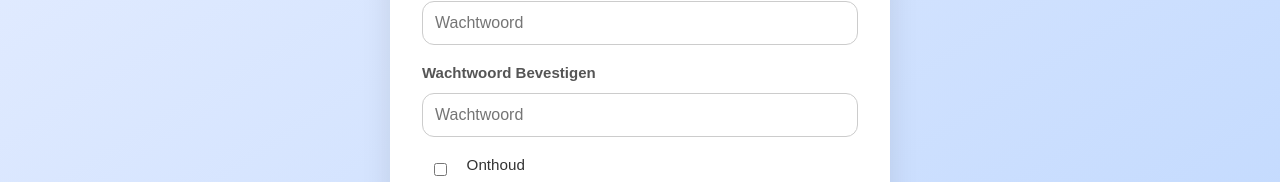
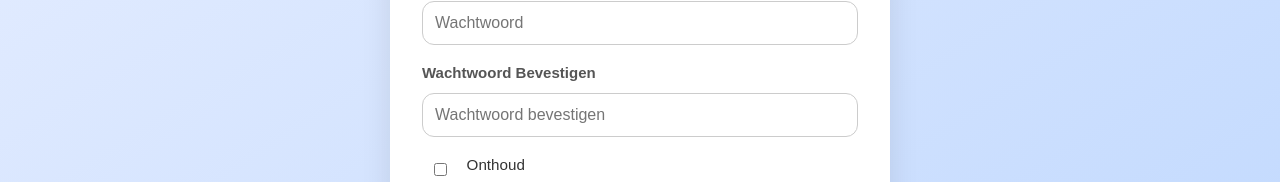
Before and after one commit to noahwwwwww232wed/De-Veenhoop-Node, a Vue app in the folder frontend/: page /register in a window 1280 px wide. Shown: the part 533-715 px from the top of the page. Built offline with nearby package versions, Linux system fonts and the light colour scheme.

Commit message:
password fix

```diff
--- a/frontend/src/components/Register.vue
+++ b/frontend/src/components/Register.vue
@@ -17,8 +17,9 @@
 
         <label for="password">Wachtwoord</label>
         <input v-model="password" type="password" id="password" placeholder="Wachtwoord" required />
-        <label for="password">Wachtwoord Bevestigen</label>
-        <input v-model="password" type="password" id="password" placeholder="Wachtwoord" required />
+
+        <label for="WWbevestigen">Wachtwoord Bevestigen</label>
+        <input v-model="confirmPassword" type="password" id="WWbevestigen" placeholder="Wachtwoord bevestigen" required />
 
         <div class="remember-me">
           <label class="remember-label">
@@ -44,12 +45,18 @@ export default {
       achternaam: '',
       email: '',
       password: '',
+      confirmPassword: '', // Toegevoegd
       rememberMe: false,
       message: ''
     };
   },
   methods: {
     async handleRegister() {
+      if (this.password !== this.confirmPassword) {
+        this.message = 'Wachtwoorden komen niet overeen.';
+        return;
+      }
+
       try {
         const response = await fetch('http://localhost:3000/api/register', {
           method: 'POST',
```
